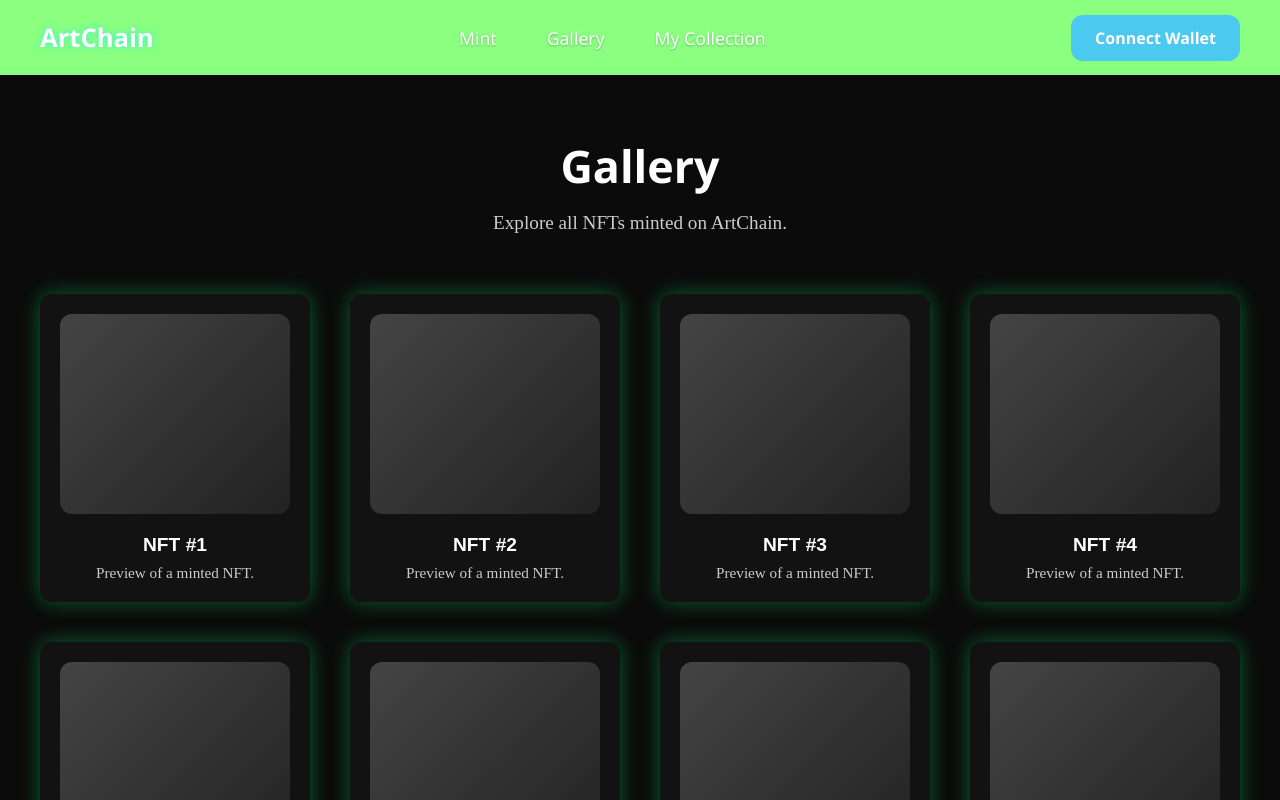
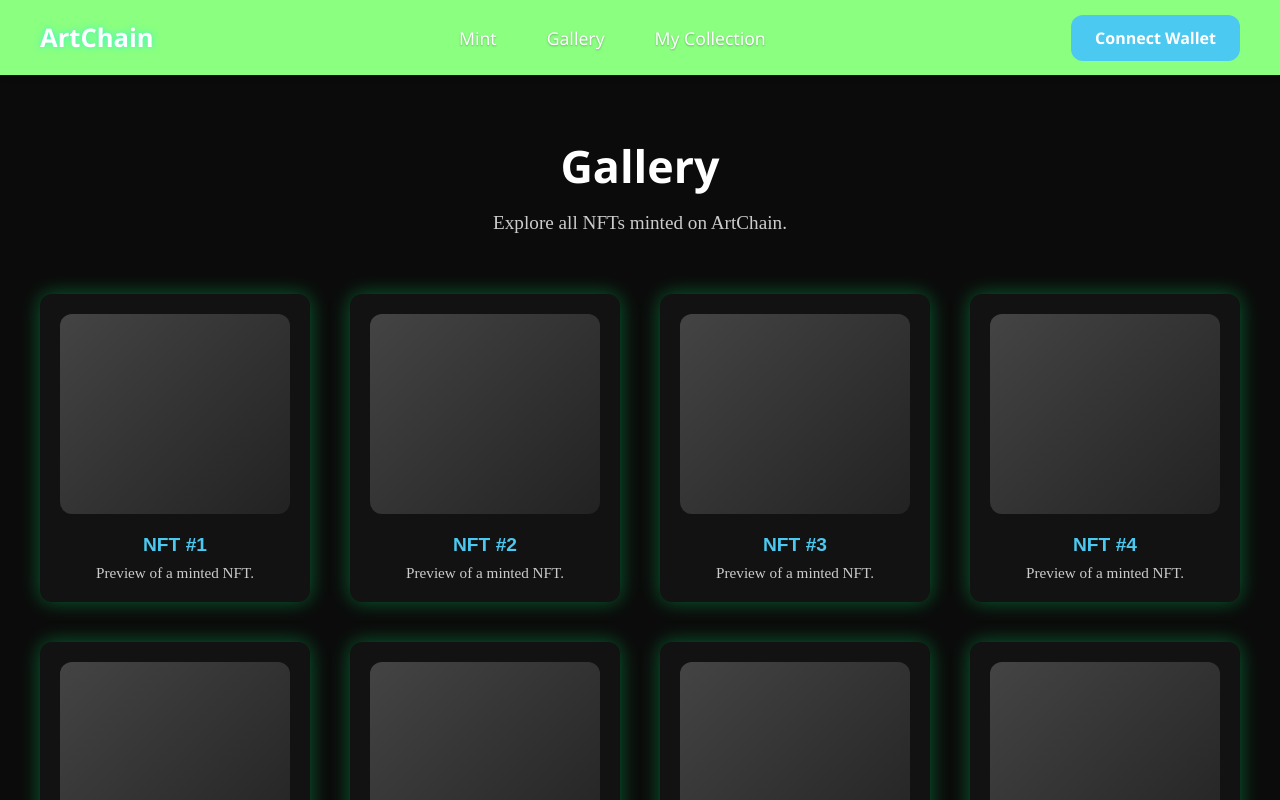
Before and after one commit to JakeSilva5/ArtChain-FullStack, a Next.js app: page /gallery in a window 1280 px wide. Shown: the top 800 px of the page. Built offline with nearby package versions, Linux system fonts and the light colour scheme.

Commit message:
Gallery Page UI

```diff
--- a/pages/gallery.js
+++ b/pages/gallery.js
@@ -1,3 +1,4 @@
+import Link from 'next/link';
 import styled from 'styled-components';
 
 export default function GalleryPage() {
@@ -11,11 +12,13 @@ export default function GalleryPage() {
       <Content>
         <Grid>
           {Array.from({ length: 9 }).map((_, index) => (
-            <Card key={index}>
-              <ImagePlaceholder />
-              <CardTitle>NFT #{index + 1}</CardTitle>
-              <CardDescription>Preview of a minted NFT.</CardDescription>
-            </Card>
+            <Link key={index} href={`/nft/${index + 1}`} passHref>
+              <Card>
+                <ImagePlaceholder />
+                <CardTitle>NFT #{index + 1}</CardTitle>
+                <CardDescription>Preview of a minted NFT.</CardDescription>
+              </Card>
+            </Link>
           ))}
         </Grid>
       </Content>
@@ -57,13 +60,16 @@ const Grid = styled.div`
   gap: 40px;
 `;
 
-const Card = styled.div`
+const Card = styled.a`
   background: ${({ theme }) => theme.colors.card};
   border-radius: ${({ theme }) => theme.radius};
   box-shadow: ${({ theme }) => theme.glowGreen};
   padding: 20px;
   transition: transform 0.3s ease, box-shadow 0.3s ease;
   text-align: center;
+  text-decoration: none;
+  color: inherit;
+  display: block;
 
   &:hover {
     transform: translateY(-6px);
@@ -82,6 +88,7 @@ const ImagePlaceholder = styled.div`
 const CardTitle = styled.h3`
   font-size: 1.2rem;
   margin-bottom: 8px;
+  color: ${({ theme }) => theme.colors.primary};
 `;
 
 const CardDescription = styled.p`
```
